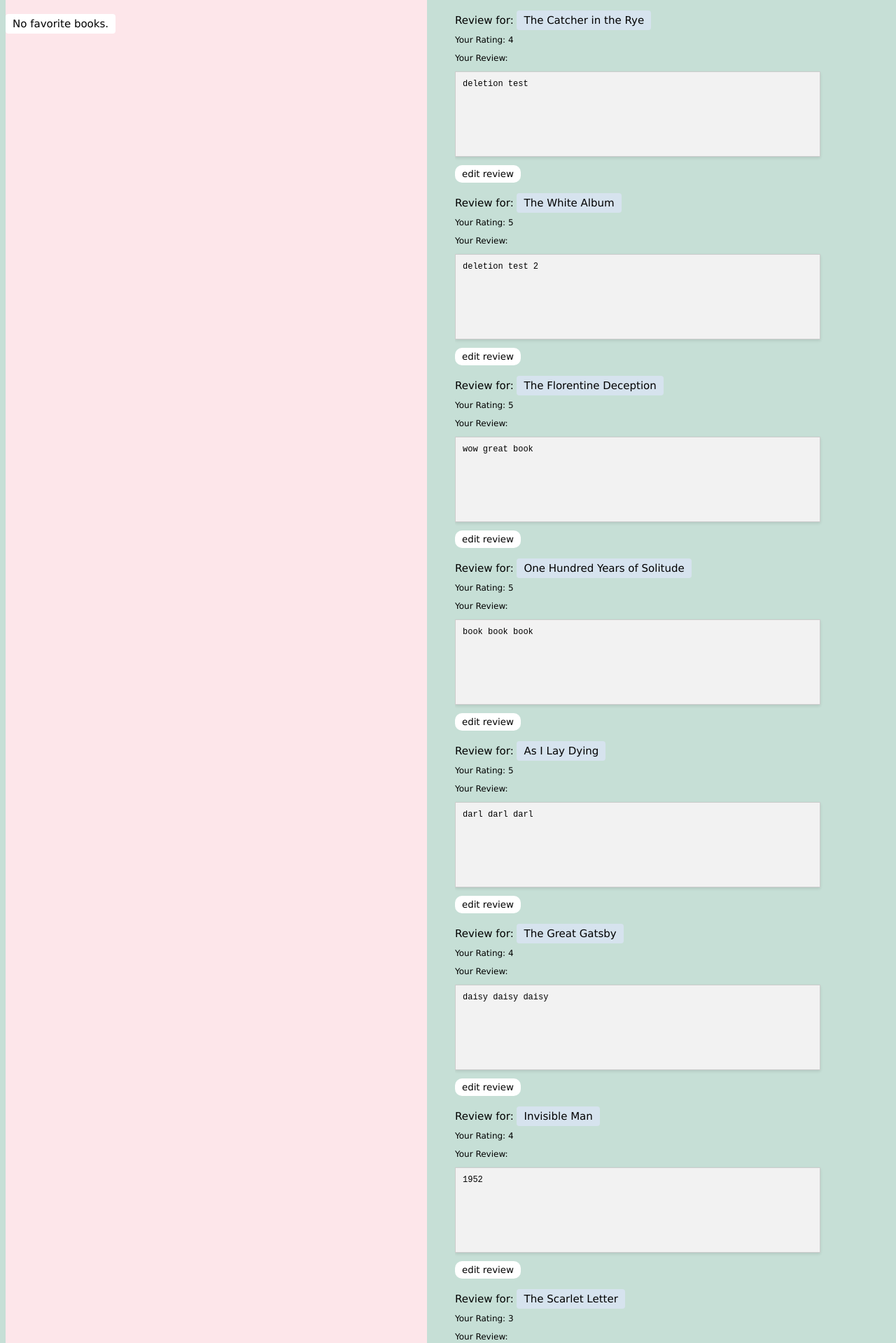
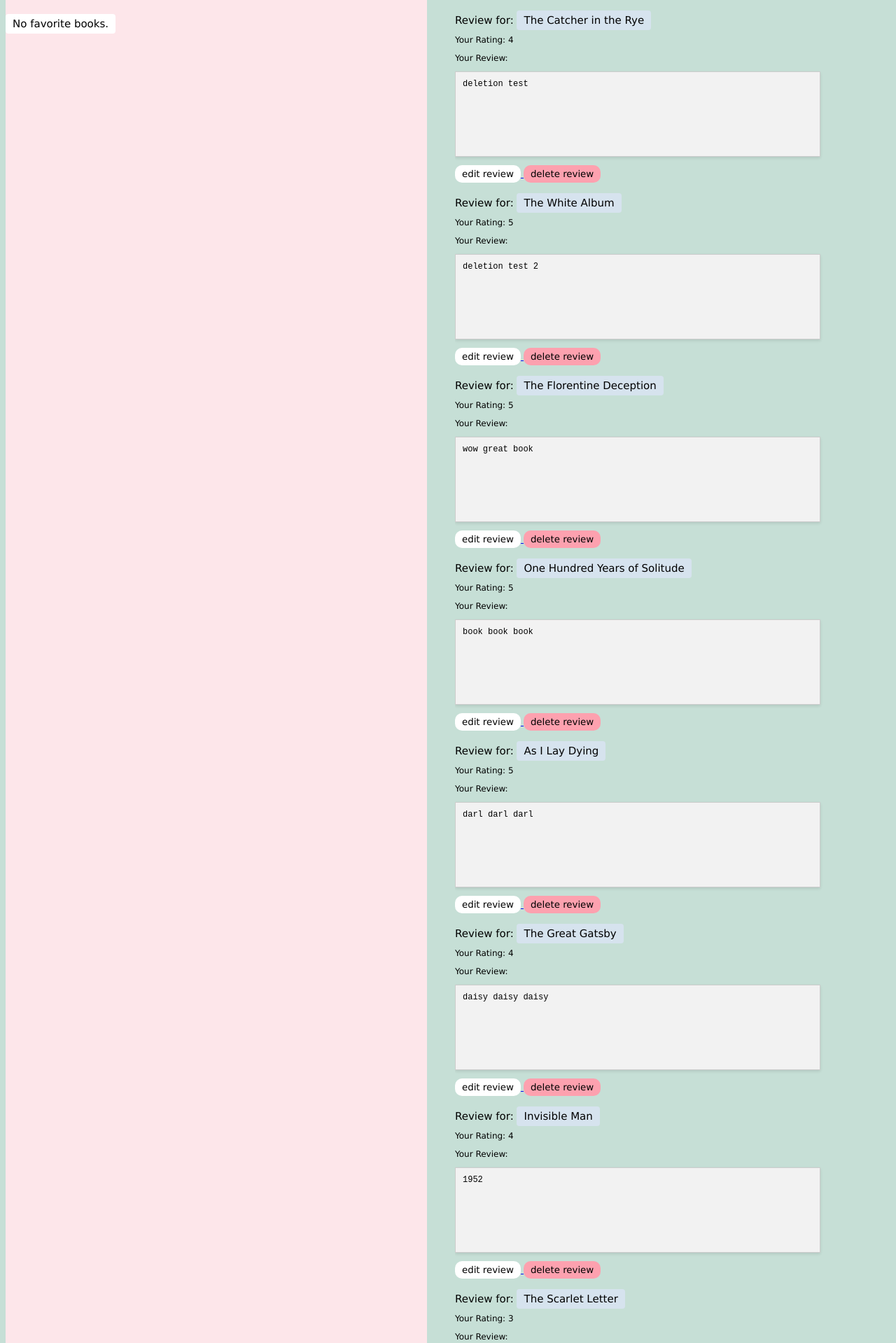
Before and after one commit to stanley-wei/CS35L-Project, a Django app: page /profiles/1/ in a window 1280 px wide. Shown: the part 411-2330 px from the top of the page at 70% size. Run offline with Django 4.2, Linux system fonts and the light colour scheme; data comes from the database, SQL or seed files in the repository; some libraries are stand-ins or nearby versions.

Commit message:
reviews: added delete button
added button to delete own reviews on book page, profile page

```diff
--- a/books/urls.py
+++ b/books/urls.py
@@ -14,6 +14,7 @@ urlpatterns = [
     path("<int:book_id>/", views.displayBookInfo, name="view_book"),
     path("<int:book_id>/review/", reviewsViews.MakeReview, name="review_book"),
     path("<int:book_id>/review/edit", reviewsViews.EditReview, name="edit_review"),
+    path("<int:book_id>/review/delete", reviewsViews.DeleteReview, name="delete_review"),
 
     path("<int:book_id>/review/like_dislike", reviewsViews.LikeDislike, name="like_dislike"),
     path('<int:book_id>/favorite', views.FavoriteBook, name='favorite_book'),
--- a/static/css/book.css
+++ b/static/css/book.css
@@ -192,3 +192,7 @@ button.like-buttons {
 button.like-buttons:hover {
   background-color: #386fa9;
 }
+
+.delete-button {
+  background-color:rgb(253, 161, 175);
+}
--- a/templates/books/book.html
+++ b/templates/books/book.html
@@ -38,6 +38,9 @@
                 <h6 class = "user-rev">{{ user_review.text }}</h6>
                 <a href="{% url 'books:edit_review' book.id %}">
                     <button type="edit-rev" class="rev-button">Edit Review</button>
+                </a>
+                <a href="{% url 'books:delete_review' book.id %}">
+                    <button type="delete-rev" class="rev-button delete-button">Delete Review</button>
                 </a>
             </div>
             <br/>
--- a/templates/profiles/user-profile.html
+++ b/templates/profiles/user-profile.html
@@ -36,7 +36,10 @@
               <p class="user-rev">{{review.text}}</p>
               <a href="{% url 'books:edit_review' review.book.id %}">
                 <button type="edit-rev" class="edit-rev">Edit Review</button>
-            </a>
+              </a>
+              <a href="{% url 'books:edit_review' review.book.id %}">
+                <button type="delete-rev" class="rev-button delete-button">Delete Review</button>
+              </a>
             </div>
           </div>
           {% endfor %}
```
Also changed, not shown: reviews/views.py (+7 -0 lines).
